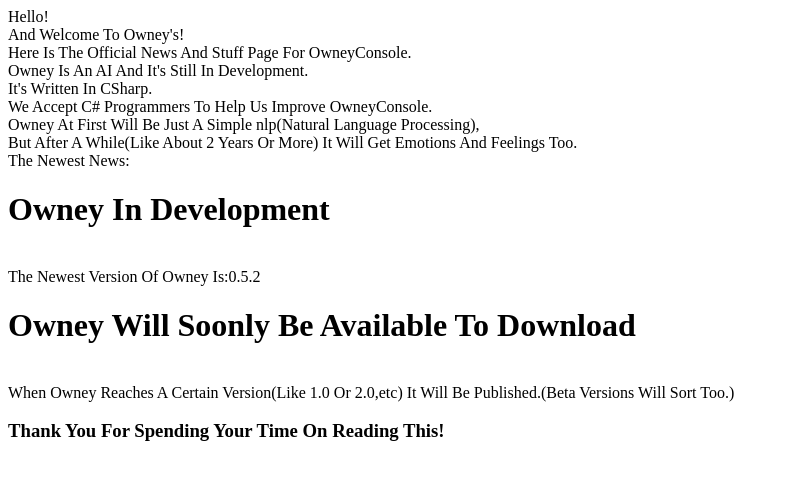
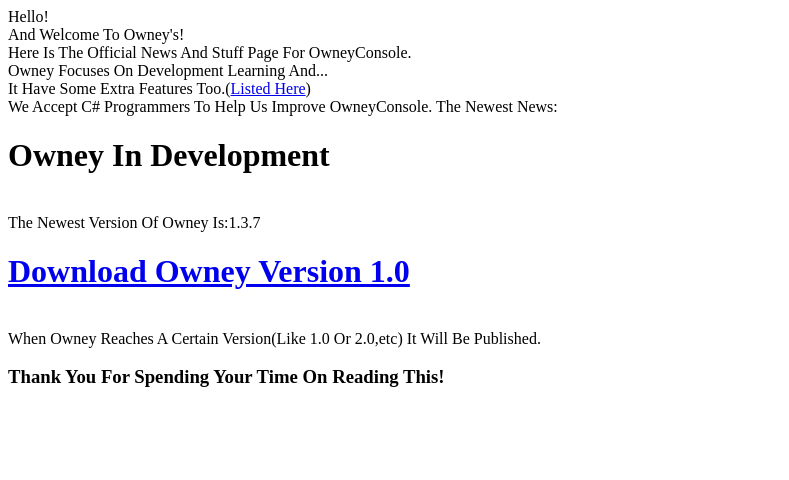
Before and after one commit to OwneyConsole/OwneyConsole.github.io, a plain HTML site: page index.html in a window 1280 px wide. Shown: the whole page, without its empty margins (0-789 px from the left). Drawn offline with Linux system fonts and the light colour scheme.

Commit message:
Update index.html

```diff
--- a/index.html
+++ b/index.html
@@ -1,13 +1,11 @@
 Hello!
 </br>And Welcome To Owney's!</br>
 Here Is The Official News And Stuff Page For OwneyConsole.</br>
-Owney Is An AI And It's Still In Development.</br>It's Written In CSharp.</br>
+Owney Focuses On Development Learning And...</br>It Have Some Extra Features Too.(<a href="extras.html">Listed Here</a>)</br>
 We Accept C# Programmers To Help Us Improve OwneyConsole.
-</br>Owney At First Will Be Just A Simple nlp(Natural Language Processing),</br>
-But After A While(Like About 2 Years Or More) It Will Get Emotions And Feelings Too.</br>
 The Newest News:
 </br><h1>Owney In Development</h1>
-</br>The Newest Version Of Owney Is:0.5.2</br>
-<h1>Owney Will Soonly Be Available To Download</h1>
-</br>When Owney Reaches A Certain Version(Like 1.0 Or 2.0,etc) It Will Be Published.(Beta Versions Will Sort Too.)
+</br>The Newest Version Of Owney Is:1.3.7</br>
+<h1><a href="owney-game.exe">Download Owney Version 1.0</a></h1>
+</br>When Owney Reaches A Certain Version(Like 1.0 Or 2.0,etc) It Will Be Published.
 </br><h3>Thank You For Spending Your Time On Reading This!</h3>
```
